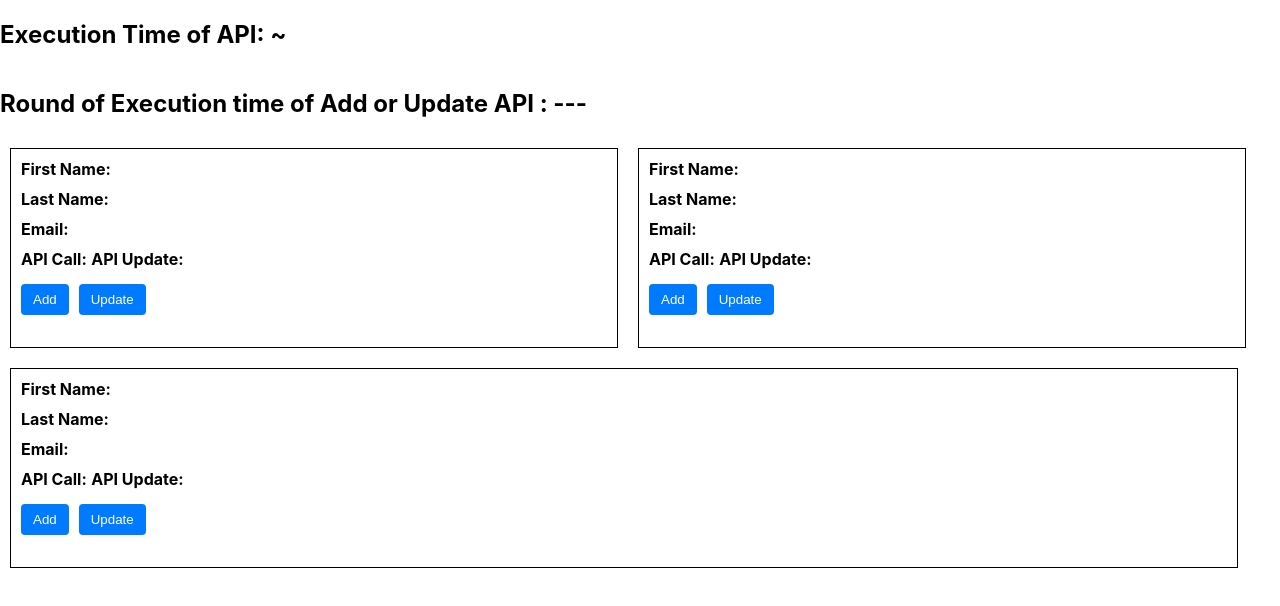
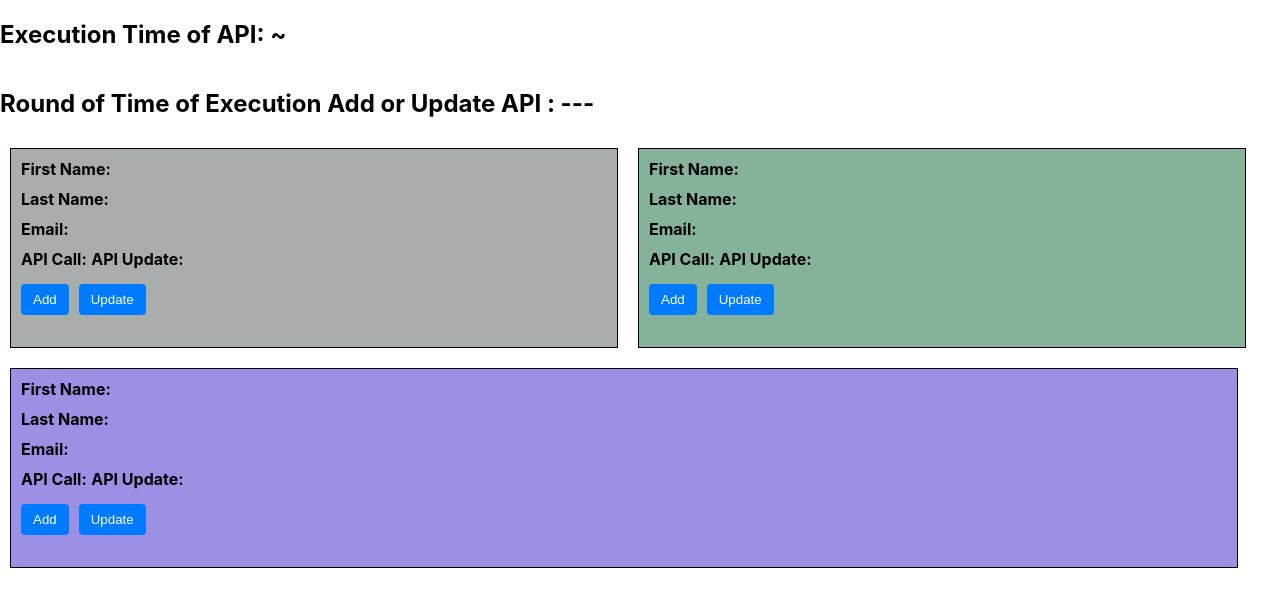
Before and after one commit to abhms/dataneuron-frontend, a React (Create React App) app: page / in a window 1280 px wide. Shown: the top 606 px of the page. Built offline with nearby package versions, Linux system fonts and the light colour scheme; no server answers.

Commit message:
resizable component design update

```diff
--- a/src/App.js
+++ b/src/App.js
@@ -68,14 +68,14 @@ function App() {
         Execution Time of API: ~{executiontime && executiontime.toFixed(2)}
       </h2>
       <h2>
-       Round of Execution time of Add or Update API :
+        Round of Time of Execution Add or Update API :
         {componentExecutionTime ? componentExecutionTime.toFixed(2) : " ---"}
       </h2>
 
       <div className="top-row">
         <Resizable
           className="my-element"
-          style={{ border: "1px solid" }}
+          style={{ border: "1px solid", backgroundColor: "#a9adab" }}
           defaultSize={{
             width: "50%",
             height: 200,
@@ -129,7 +129,7 @@ function App() {
         </Resizable>
         <Resizable
           className="my-element"
-          style={{ border: "1px solid" }}
+          style={{ border: "1px solid" , backgroundColor: "#84b29b"}}
           defaultSize={{
             width: "50%",
             height: 200,
@@ -185,7 +185,7 @@ function App() {
       <div className="bottom-row">
         <Resizable
           className="my-element"
-          style={{ border: "1px solid" }}
+          style={{ border: "1px solid", backgroundColor: "#9b90e3"  }}
           defaultSize={{
             width: "100%",
             height: 200,
```
